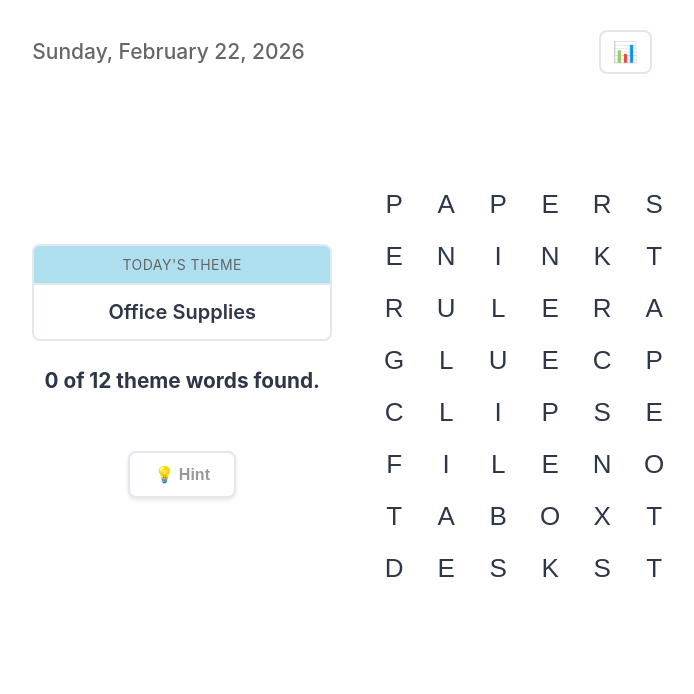
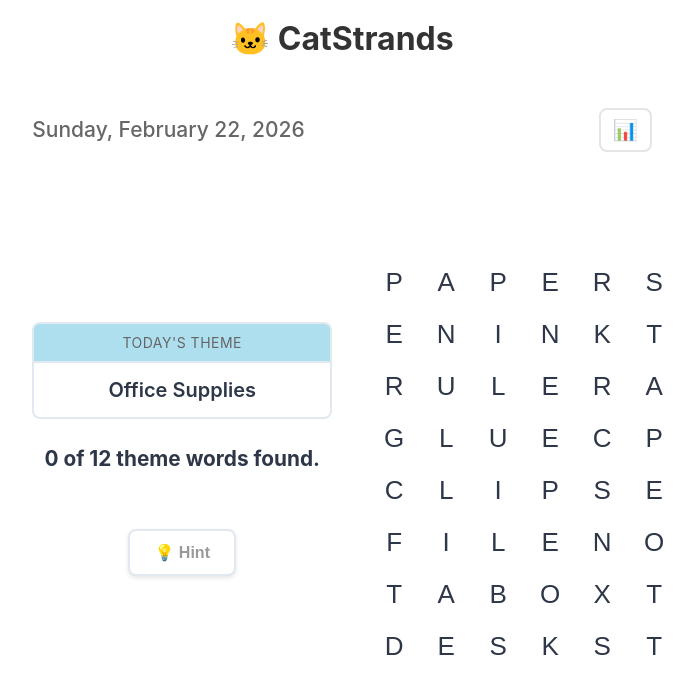
Before and after one commit to slmingol/catstrands, a React (Vite) app: page / in a window 1280 px wide. Shown: the top 694 px of the page, without its empty margins (298-992 px from the left). Built offline with nearby package versions, Linux system fonts and the light colour scheme.

Commit message:
feat: Restore CatStrands title with compact styling
- Added back CatStrands title header
- Reduced title font size from 3rem to 2rem
- Minimized header padding and margins for compact layout
- Kept content positioned near top of page

```diff
--- a/src/App.css
+++ b/src/App.css
@@ -26,14 +26,14 @@ body {
 .app-header {
   text-align: center;
   color: #333;
-  margin-bottom: 20px;
-  padding: 20px;
+  margin-bottom: 10px;
+  padding: 15px 20px 5px 20px;
 }
 
 .app-header h1 {
-  font-size: 3rem;
+  font-size: 2rem;
   font-weight: bold;
-  margin-bottom: 10px;
+  margin-bottom: 0;
 }
 
 .subtitle {
--- a/src/App.jsx
+++ b/src/App.jsx
@@ -16,6 +16,10 @@ function App() {
 
   return (
     <div className="app">
+      <header className="app-header">
+        <h1>🐱 CatStrands</h1>
+      </header>
+
       <StrandsGame
         puzzle={currentPuzzle}
       />
```
